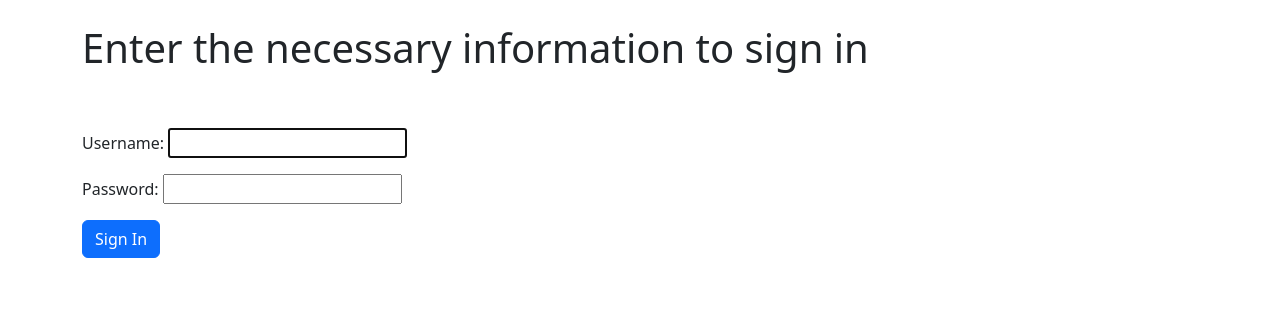
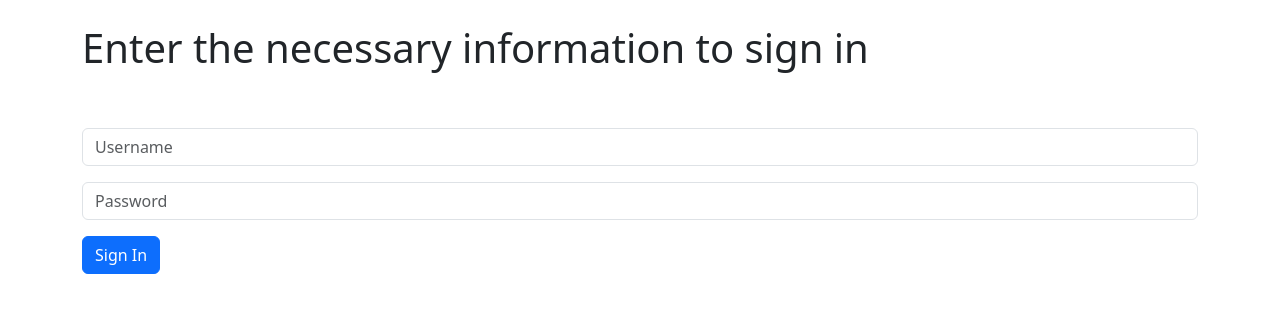
Before and after one commit to Th3VaultDweller/Django-Blog-App, a Django app: page /members/login/ in a window 1280 px wide. Shown: the part 56-369 px from the top of the page. Run offline with Django 4.2, Linux system fonts and the light colour scheme.

Commit message:
Bootstrapified the Login page

```diff
--- a/members/templates/registration/login.html
+++ b/members/templates/registration/login.html
@@ -9,10 +9,18 @@ Blog App - Sign In
 <h1>Enter the necessary information to sign in</h1>
 
 <br/><br/>
+
 <div class="mb-3">
     <form method="POST">
         {% csrf_token %}
-        {{ form.as_p }}
+
+        <div class="mb-3">
+            <input type="text" class="form-control" name="username" placeholder="Username">
+        </div>
+
+        <div class="mb-3">
+            <input type="password" class="form-control" name="password" placeholder="Password">
+        </div>
         <button class="btn btn-primary">Sign In</button>
     </form>
 </div>
```
Also changed, not shown: db.sqlite3.
